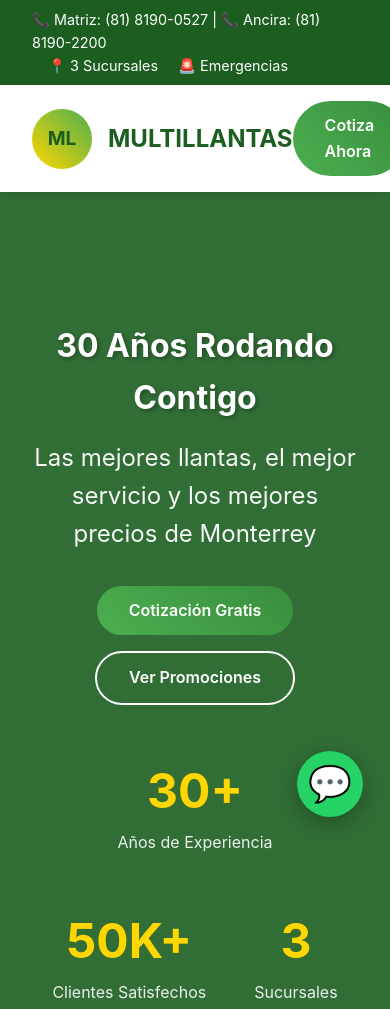
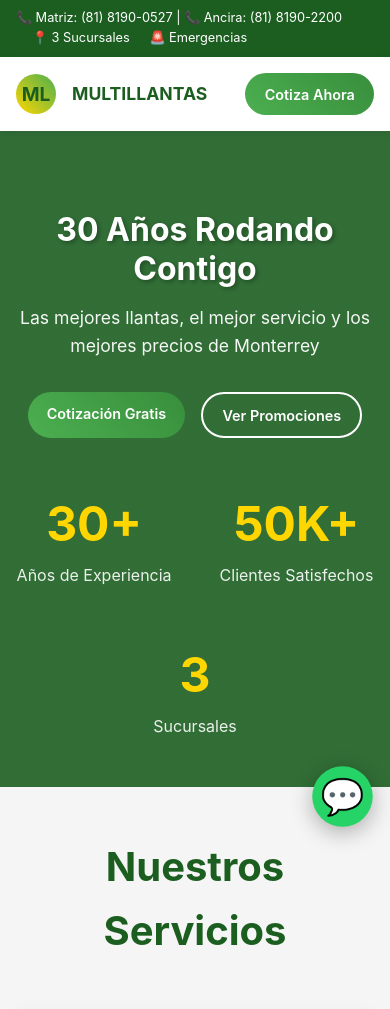
Before and after one commit to diego9608/demo-roicalculatorpro, a plain HTML site: page multillantas-monterrey/index.html in a window 390 px wide. Shown: the top 1009 px of the page. Drawn offline with Linux system fonts and the light colour scheme.

Commit message:
Fix mobile responsiveness and update contact number
🐛 Fixes:
- Fixed horizontal scroll issue on mobile devices
- Updated contact number to 8181900527
- Improved header spacing and symmetry

✨ Enhancements:
- Optimized logo size (50px instead of 60px)
- Better nav distribution with gap spacing
- Enhanced mobile breakpoints and padding
- Adjusted WhatsApp button size on mobile
- Added overflow-x hidden to prevent white space
- Improved CTA button proportions

📱 Mobile specific:
- Responsive padding adjustments
- Compact timer layout
- Optimized font sizes
- Better touch targets

```diff
--- a/multillantas-monterrey/index.html
+++ b/multillantas-monterrey/index.html
@@ -19,6 +19,9 @@
             -webkit-user-select: none;
             -moz-user-select: none;
             -ms-user-select: none;
+            overflow-x: hidden;
+            width: 100%;
+            min-width: 100%;
         }
 
         /* Protección anti-click derecho */
@@ -71,17 +74,19 @@
             max-width: 1200px;
             margin: 0 auto;
             padding: 1rem 2rem;
+            gap: 2rem;
         }
 
         .logo {
             display: flex;
             align-items: center;
             gap: 1rem;
+            flex-shrink: 0;
         }
 
         .logo-img {
-            width: 60px;
-            height: 60px;
+            width: 50px;
+            height: 50px;
             background: linear-gradient(45deg, #FFD600, #4CAF50);
             border-radius: 50%;
             display: flex;
@@ -90,18 +95,22 @@
             font-weight: bold;
             color: #1B5E20;
             font-size: 1.2rem;
+            flex-shrink: 0;
         }
 
         .logo-text {
-            font-size: 1.5rem;
+            font-size: 1.3rem;
             font-weight: bold;
             color: #1B5E20;
+            white-space: nowrap;
         }
 
         nav ul {
             list-style: none;
             display: flex;
-            gap: 2rem;
+            gap: 1.5rem;
+            margin: 0 auto;
+            padding: 0;
         }
 
         nav a {
@@ -109,6 +118,7 @@
             text-decoration: none;
             transition: color 0.3s;
             font-weight: 500;
+            white-space: nowrap;
         }
 
         nav a:hover {
@@ -491,12 +501,55 @@
 
         /* Mobile */
         @media (max-width: 768px) {
+            html, body {
+                overflow-x: hidden;
+                width: 100%;
+                position: relative;
+            }
+
+            .top-bar-content {
+                padding: 0 1rem;
+                font-size: 0.8rem;
+            }
+
+            nav {
+                padding: 1rem;
+                justify-content: space-between;
+            }
+
             nav ul {
                 display: none;
             }
 
+            .logo-text {
+                font-size: 1.1rem;
+            }
+
+            .logo-img {
+                width: 40px;
+                height: 40px;
+            }
+
+            .cta-button {
+                padding: 0.6rem 1.2rem;
+                font-size: 0.9rem;
+            }
+
+            .hero {
+                padding: 5rem 1rem 3rem;
+            }
+
             .hero h1 {
                 font-size: 2rem;
+                line-height: 1.2;
+            }
+
+            .hero p {
+                font-size: 1.1rem;
+            }
+
+            .services, .locations, .contact {
+                padding: 3rem 1rem;
             }
 
             .contact-container {
@@ -507,6 +560,25 @@
             .promo-timer {
                 flex-direction: column;
                 gap: 1rem;
+            }
+
+            .timer-number {
+                padding: 0.5rem 1rem;
+            }
+
+            .services-grid, .locations-grid {
+                gap: 1.5rem;
+            }
+
+            .service-card, .location-card {
+                padding: 1.5rem;
+            }
+
+            .whatsapp-float {
+                bottom: 20px;
+                right: 20px;
+                width: 55px;
+                height: 55px;
             }
         }
     </style>
@@ -537,7 +609,7 @@
                 <li><a href="#sucursales">Sucursales</a></li>
                 <li><a href="#contacto">Contacto</a></li>
             </ul>
-            <a href="tel:8182588531" class="cta-button">Cotiza Ahora</a>
+            <a href="tel:8181900527" class="cta-button">Cotiza Ahora</a>
         </nav>
     </header>
 
```
